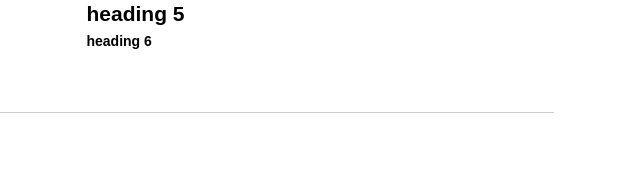
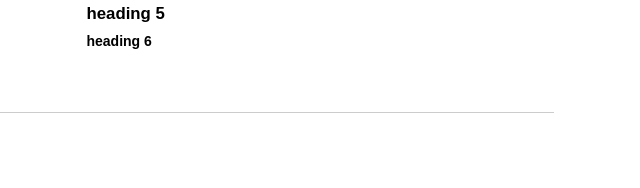
Before and after one commit to Devric/LESSxLESS, a plain HTML site: page _btn.html in a window 1280 px wide. Shown: the part 358-546 px from the top of the page, 566-1206 px from the left. Drawn offline with nearby package versions, Linux system fonts and the light colour scheme; files that its build step writes are made by us from their sources.

Commit message:
change font h5

```diff
--- a/less/_font.less
+++ b/less/_font.less
@@ -12,7 +12,7 @@ h1, .huge           { @font:5em;   font-size:@font; line-height: @line/@font*4;
 h2, .large          { @font:4em;   font-size:@font; line-height: @line/@font*3;   }
 h3, .bigger         { @font:3em;   font-size:@font; line-height: @line/@font*2;   }
 h4, .big            { @font:2em;   font-size:@font; line-height: @line/@font*1.5; }
-h5, .strong, strong { @font:1.5em; font-size:@font; line-height: @line/@font/4;   }
+h5, .strong, strong { @font:1.2em; font-size:@font; line-height: @line/@font/4;   }
 h6, .small, small,p { @font:1em;   font-size:@font; line-height: @line/@font;     }
 .tiny               { @font:0.9em; font-size:@font; padding:@line/(@font*5) 0;    }
 
```
